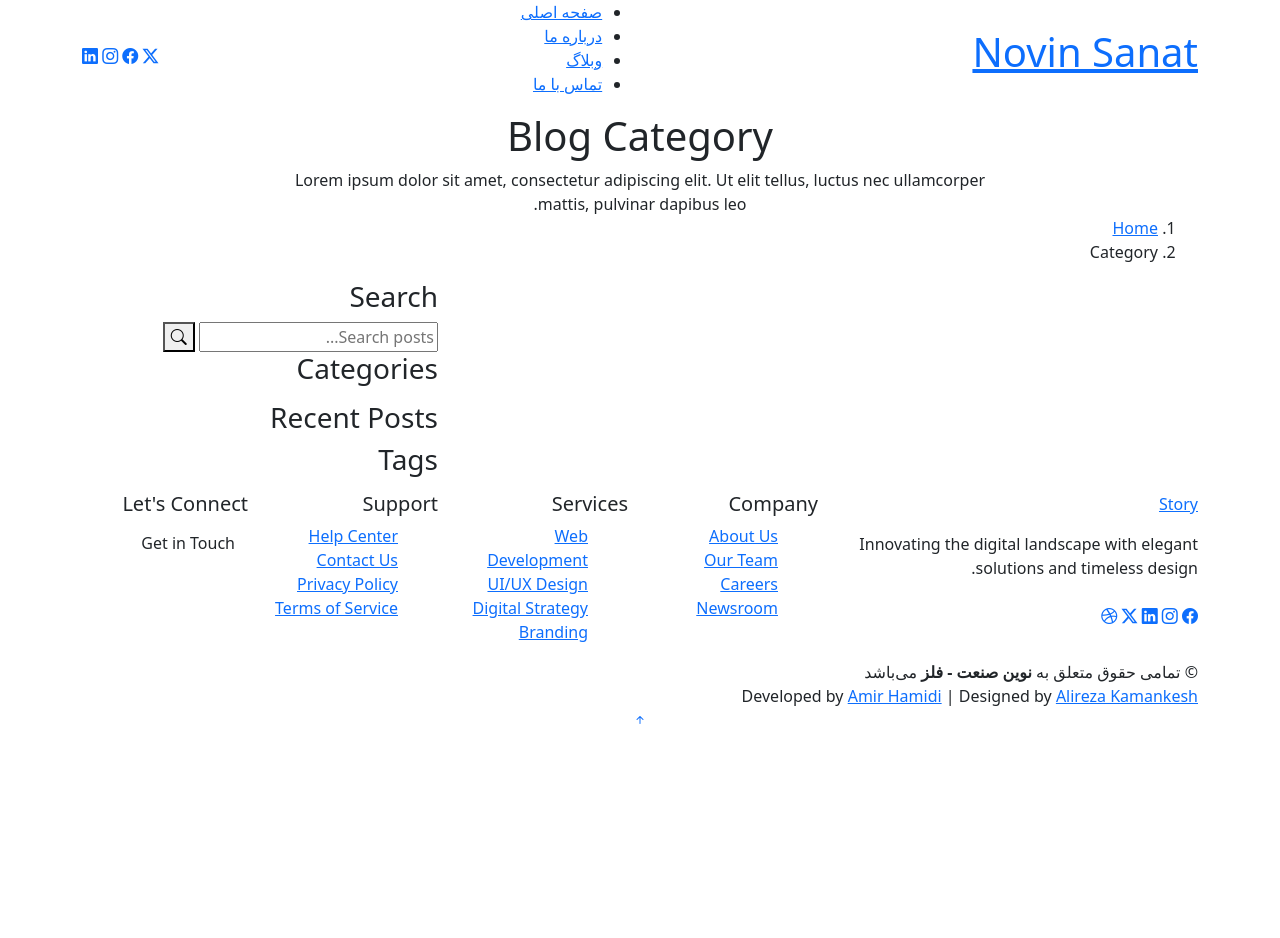
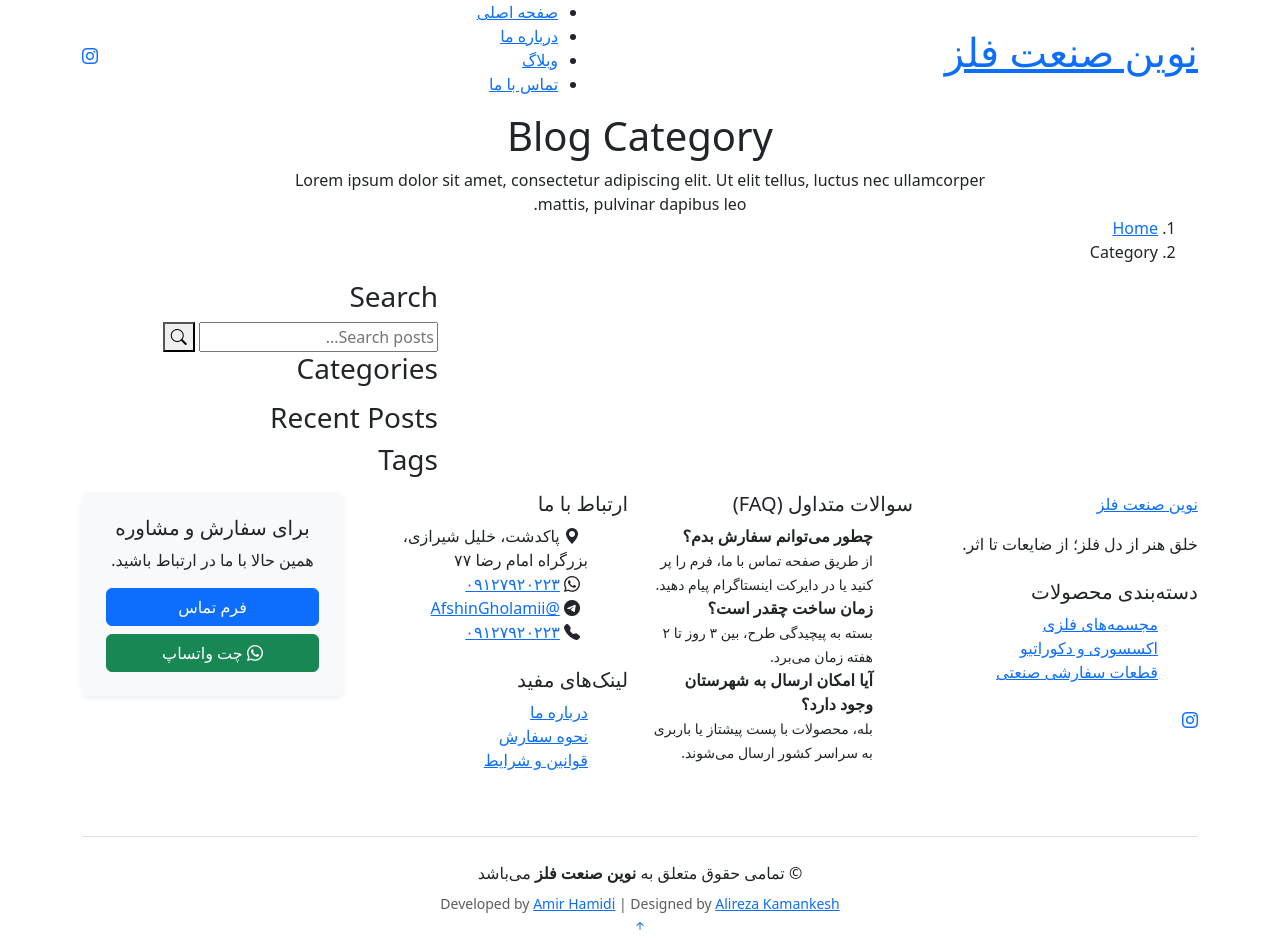
Before and after one commit to kamankeshalireza/novinsanat-felez, a Django app: page /blog/ in a window 1280 px wide. Before the commit the page ends 724 px from the top, so only its background shows below. Run offline with Django 5.2, Linux system fonts and the light colour scheme; data that the repository does not hold is empty; some libraries are stand-ins or nearby versions.

Commit message:
"Feat: Add FAQ section & complete company profile pages
- Update base.html footer with customer support links and FAQ section
- Refactor about.html: remove fake team, add family-oriented team section
- Translate and localize contact.html forms and info to Persian
- Add Instagram and social links
- Clean up template structure and hardcoded English texts"

```diff
--- a/core/templates/base.html
+++ b/core/templates/base.html
@@ -7,7 +7,7 @@
     <title>
       {% block title %}
         صفحه اصلی
-      {% endblock %}| نوین صنعت - فلز
+      {% endblock %}| نوین صنعت فلز
     </title>
     <meta name="description" content="{{ meta_description|default:'' }}" />
     <meta name="keywords" content="{{ meta_keywords|default:'' }}" />
@@ -40,7 +40,11 @@
     {% endblock %}">
     <header id="header" class="header d-flex align-items-center position-relative">
       <div class="container position-relative d-flex align-items-center justify-content-between">
-        <a href="{% url 'website:index' %}" class="logo d-flex align-items-center me-auto me-xl-0"><h1 class="sitename">Novin Sanat</h1></a>
+
+        <!-- لوگوی سایت -->
+        <a href="{% url 'website:index' %}" class="logo d-flex align-items-center me-auto me-xl-0">
+          <h1 class="sitename">نوین صنعت فلز</h1>
+        </a>
 
         <nav id="navmenu" class="navmenu">
           <ul>
@@ -80,11 +84,9 @@
           <i class="mobile-nav-toggle d-xl-none bi bi-list"></i>
         </nav>
 
+        <!-- شبکه‌های اجتماعی هدر -->
         <div class="header-social-links">
-          <a href="#" class="twitter"><i class="bi bi-twitter-x"></i></a>
-          <a href="#" class="facebook"><i class="bi bi-facebook"></i></a>
-          <a href="#" class="instagram"><i class="bi bi-instagram"></i></a>
-          <a href="#" class="linkedin"><i class="bi bi-linkedin"></i></a>
+          <a href="https://www.instagram.com/novin.sanat.felez" target="_blank" class="instagram"><i class="bi bi-instagram"></i></a>
         </div>
       </div>
     </header>
@@ -98,97 +100,87 @@
     <footer id="footer" class="footer position-relative light-background">
       <div class="container">
         <div class="row gy-5">
-          <div class="col-lg-4">
+
+          <!-- ستون ۱: برند و لینک‌های مفید -->
+          <div class="col-lg-3 col-md-6">
             <div class="footer-brand">
-              <a href="{% url 'website:index' %}" class="logo d-flex align-items-center mb-3"><span class="sitename">Story</span></a>
-              <p class="tagline">Innovating the digital landscape with elegant solutions and timeless design.</p>
+              <a href="{% url 'website:index' %}" class="logo d-flex align-items-center mb-3">
+                <span class="sitename">نوین صنعت فلز</span>
+              </a>
+              <p class="tagline mb-4">خلق هنر از دل فلز؛ از ضایعات تا اثر.</p>
+
+              <h5>دسته‌بندی محصولات</h5>
+              <ul class="list-unstyled footer-links">
+                <li><a href="#">مجسمه‌های فلزی</a></li>
+                <li><a href="#">اکسسوری و دکوراتیو</a></li>
+                <li><a href="#">قطعات سفارشی صنعتی</a></li>
+              </ul>
 
               <div class="social-links mt-4">
-                <a href="#" aria-label="Facebook"><i class="bi bi-facebook"></i></a>
-                <a href="#" aria-label="Instagram"><i class="bi bi-instagram"></i></a>
-                <a href="#" aria-label="LinkedIn"><i class="bi bi-linkedin"></i></a>
-                <a href="#" aria-label="Twitter"><i class="bi bi-twitter-x"></i></a>
-                <a href="#" aria-label="Dribbble"><i class="bi bi-dribbble"></i></a>
+                <a href="https://www.instagram.com/novin.sanat.felez" target="_blank" aria-label="Instagram"><i class="bi bi-instagram"></i></a>
               </div>
             </div>
           </div>
 
-          <div class="col-lg-6">
-            <div class="footer-links-grid">
-              <div class="row">
-                <div class="col-6 col-md-4">
-                  <h5>Company</h5>
-                  <ul class="list-unstyled">
+          <!-- ستون ۲: سوالات متداول (FAQ) -->
+          <div class="col-lg-3 col-md-6">
+            <h5>سوالات متداول (FAQ)</h5>
+            <ul class="list-unstyled footer-links">
               <li>
-                      <a href="{% url 'website:about' %}">About Us</a>
+                <strong>چطور می‌توانم سفارش بدم؟</strong><br />
+                <small>از طریق صفحه تماس با ما، فرم را پر کنید یا در دایرکت اینستاگرام پیام دهید.</small>
               </li>
               <li>
-                      <a href="#">Our Team</a>
+                <strong>زمان ساخت چقدر است؟</strong><br />
+                <small>بسته به پیچیدگی طرح، بین ۳ روز تا ۲ هفته زمان می‌برد.</small>
               </li>
               <li>
-                      <a href="#">Careers</a>
-                    </li>
-                    <li>
-                      <a href="#">Newsroom</a>
+                <strong>آیا امکان ارسال به شهرستان وجود دارد؟</strong><br />
+                <small>بله، محصولات با پست پیشتاز یا باربری به سراسر کشور ارسال می‌شوند.</small>
               </li>
             </ul>
           </div>
-                <div class="col-6 col-md-4">
-                  <h5>Services</h5>
-                  <ul class="list-unstyled">
-                    <li>
-                      <a href="#">Web Development</a>
-                    </li>
-                    <li>
-                      <a href="#">UI/UX Design</a>
-                    </li>
-                    <li>
-                      <a href="#">Digital Strategy</a>
-                    </li>
-                    <li>
-                      <a href="#">Branding</a>
-                    </li>
+
+          <!-- ستون ۳: اطلاعات تماس و راهنما -->
+          <div class="col-lg-3 col-md-6">
+            <h5>ارتباط با ما</h5>
+            <ul class="list-unstyled footer-links">
+              <li><i class="bi bi-geo-alt-fill me-2"></i> پاکدشت، خلیل شیرازی، بزرگراه امام رضا ۷۷</li>
+              <li><i class="bi bi-whatsapp me-2"></i> <a href="https://wa.me/989127920223" target="_blank">۰۹۱۲۷۹۲۰۲۲۳</a></li>
+              <li><i class="bi bi-telegram me-2"></i> <a href="https://t.me/AfshinGholamii" target="_blank">@AfshinGholamii</a></li>
+              <li><i class="bi bi-telephone-fill me-2"></i> <a href="tel:+989127920223">۰۹۱۲۷۹۲۰۲۲۳</a></li>
+            </ul>
+
+            <h5 class="mt-4">لینک‌های مفید</h5>
+            <ul class="list-unstyled footer-links">
+              <li><a href="{% url 'website:about' %}">درباره ما</a></li>
+              <li><a href="{% url 'website:contact' %}">نحوه سفارش</a></li>
+              <li><a href="#">قوانین و شرایط</a></li>
             </ul>
           </div>
-                <div class="col-6 col-md-4">
-                  <h5>Support</h5>
-                  <ul class="list-unstyled">
-                    <li>
-                      <a href="#">Help Center</a>
-                    </li>
-                    <li>
-                      <a href="{% url 'website:contact' %}">Contact Us</a>
-                    </li>
-                    <li>
-                      <a href="#">Privacy Policy</a>
-                    </li>
-                    <li>
-                      <a href="#">Terms of Service</a>
-                    </li>
-                  </ul>
-                </div>
-              </div>
+
+          <!-- ستون ۴: تماس سریع -->
+          <div class="col-lg-3 col-md-6">
+            <div class="footer-cta p-4 bg-light rounded shadow-sm text-center">
+              <h5>برای سفارش و مشاوره</h5>
+              <p class="mb-3">همین حالا با ما در ارتباط باشید.</p>
+              <a href="{% url 'website:contact' %}" class="btn btn-primary w-100 mb-2">فرم تماس</a>
+              <a href="https://wa.me/989127920223" target="_blank" class="btn btn-success w-100"><i class="bi bi-whatsapp"></i> چت واتساپ</a>
             </div>
           </div>
 
-          <div class="col-lg-2">
-            <div class="footer-cta">
-              <h5>Let's Connect</h5>
-              <a href="{% url 'website:contact' %}" class="btn btn-outline">Get in Touch</a>
-            </div>
-          </div>
         </div>
       </div>
 
-      <div class="footer-bottom">
+      <div class="footer-bottom mt-5">
         <div class="container">
           <div class="row">
             <div class="col-12">
-              <div class="footer-bottom-content">
-                <p class="mb-0">
-                  © تمامی حقوق متعلق به <strong>نوین صنعت - فلز</strong> می‌باشد
+              <div class="footer-bottom-content text-center border-top pt-4">
+                <p class="mb-2">
+                  © تمامی حقوق متعلق به <strong>نوین صنعت فلز</strong> می‌باشد
                 </p>
-                <div class="credits">
+                <div class="credits small text-muted">
                   Developed by <a href="https://amirhamidi.pythonanywhere.com/">Amir Hamidi</a> | Designed by <a href="https://alirezakamankesh.pythonanywhere.com/">Alireza Kamankesh</a>
                 </div>
               </div>
```
Lines whose indentation alone changed are shown as unchanged.
